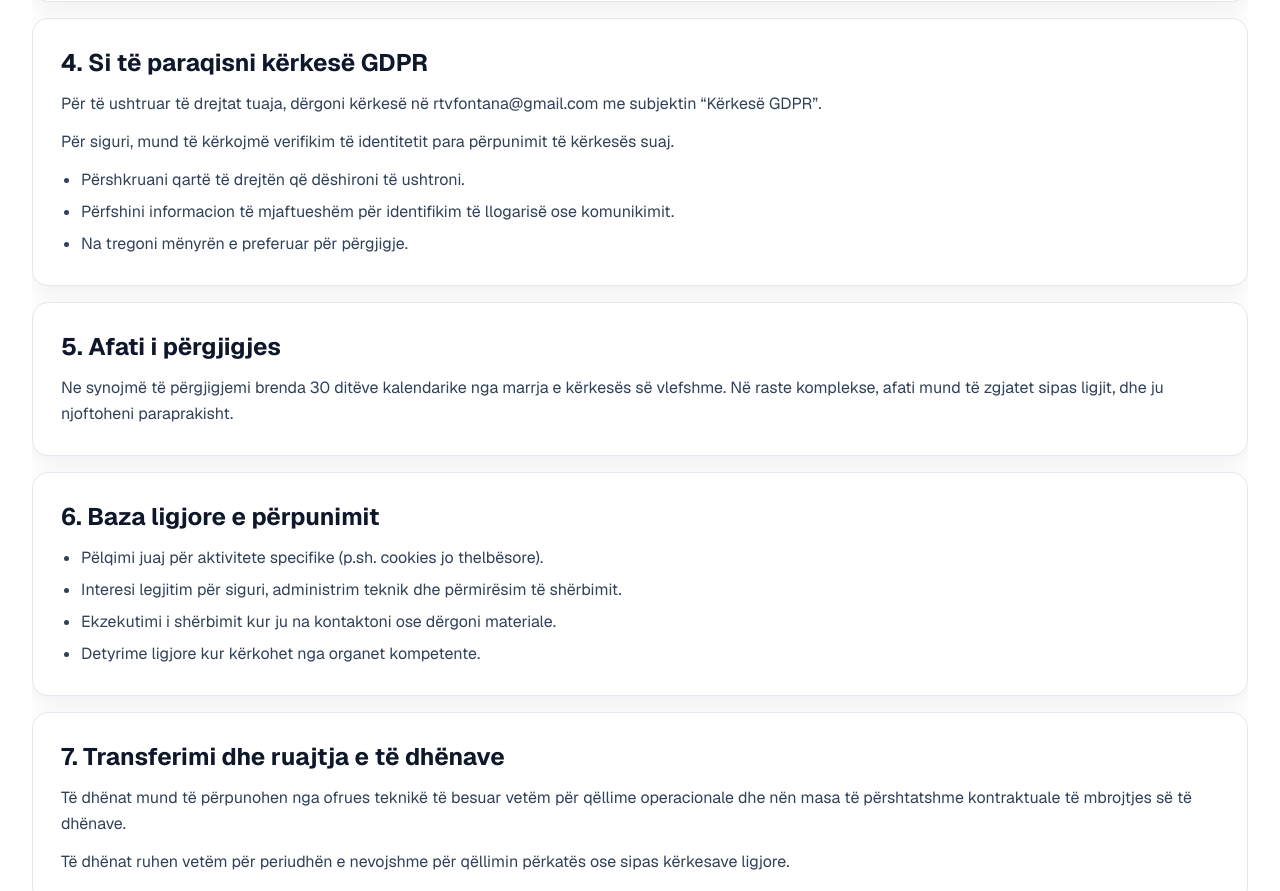
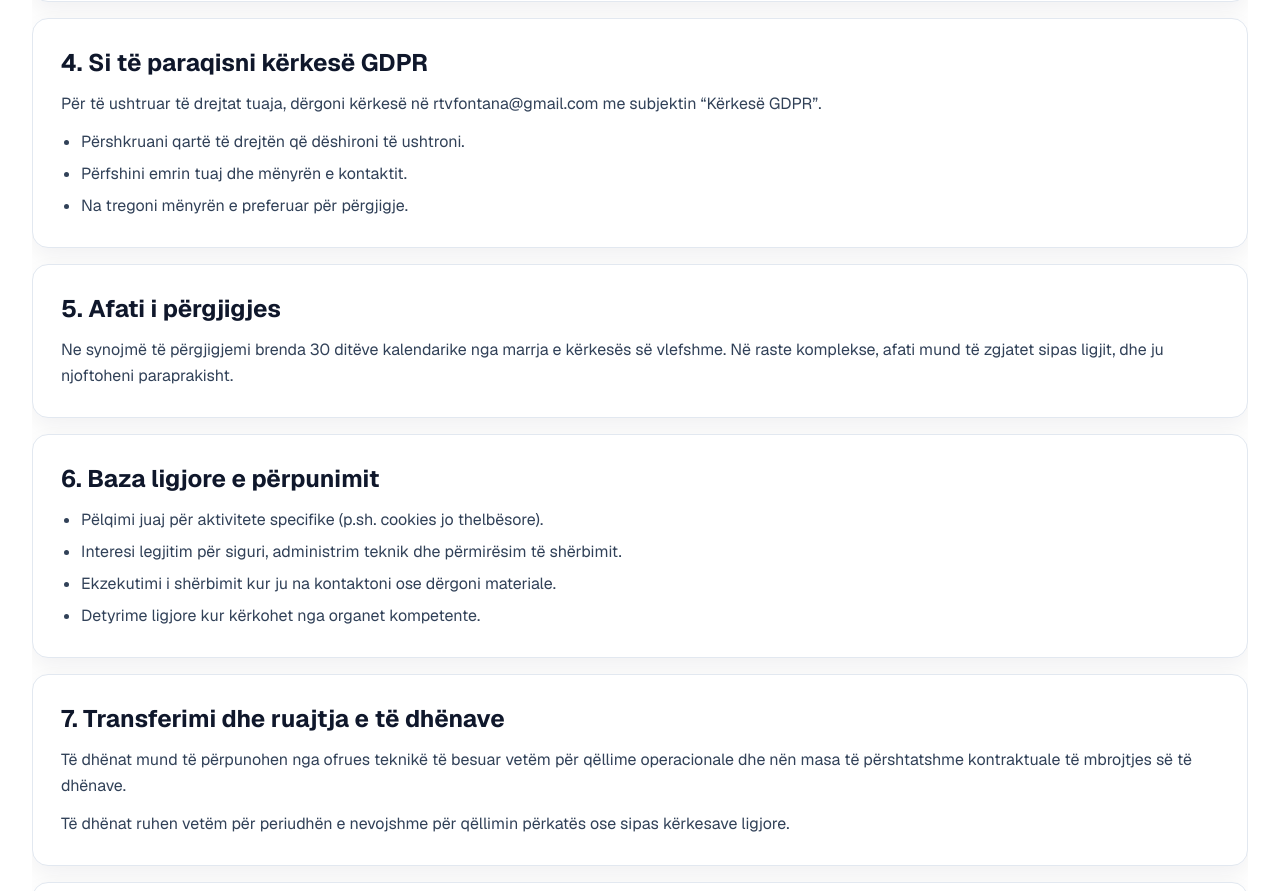
Before and after one commit to illyrianqubic/radiofontana, a Next.js app: page /gdpr in a window 1280 px wide. Shown: the part 1186-2077 px from the top of the page. Built offline with nearby package versions, Linux system fonts and the light colour scheme; no server answers.

Commit message:
Adjust GDPR request instructions text

```diff
--- a/src/app/gdpr/page.tsx
+++ b/src/app/gdpr/page.tsx
@@ -39,11 +39,10 @@ const sections: LegalSection[] = [
     title: '4. Si të paraqisni kërkesë GDPR',
     paragraphs: [
       'Për të ushtruar të drejtat tuaja, dërgoni kërkesë në rtvfontana@gmail.com me subjektin “Kërkesë GDPR”.',
-      'Për siguri, mund të kërkojmë verifikim të identitetit para përpunimit të kërkesës suaj.',
     ],
     bullets: [
       'Përshkruani qartë të drejtën që dëshironi të ushtroni.',
-      'Përfshini informacion të mjaftueshëm për identifikim të llogarisë ose komunikimit.',
+      'Përfshini emrin tuaj dhe mënyrën e kontaktit.',
       'Na tregoni mënyrën e preferuar për përgjigje.',
     ],
   },
```
